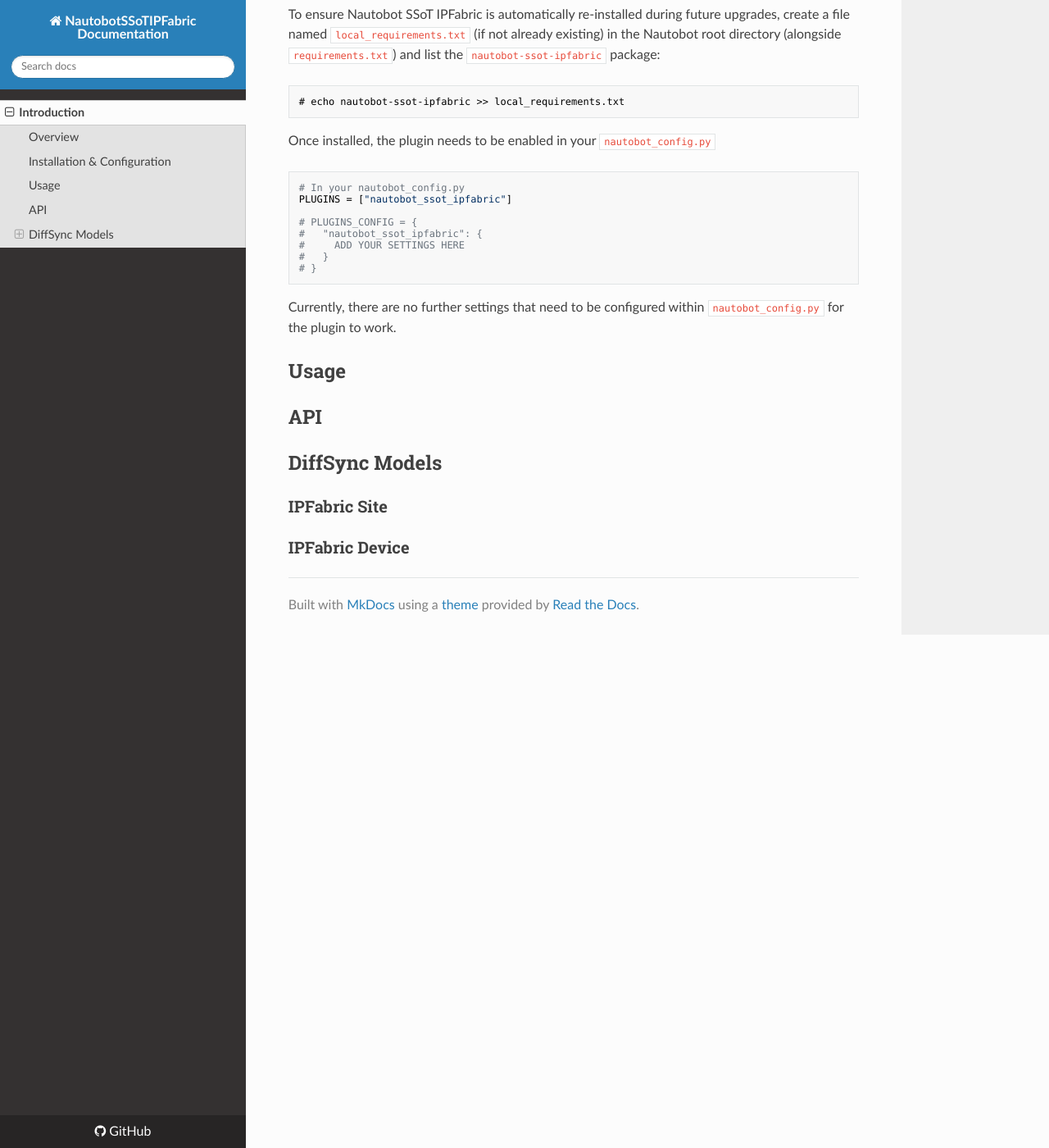
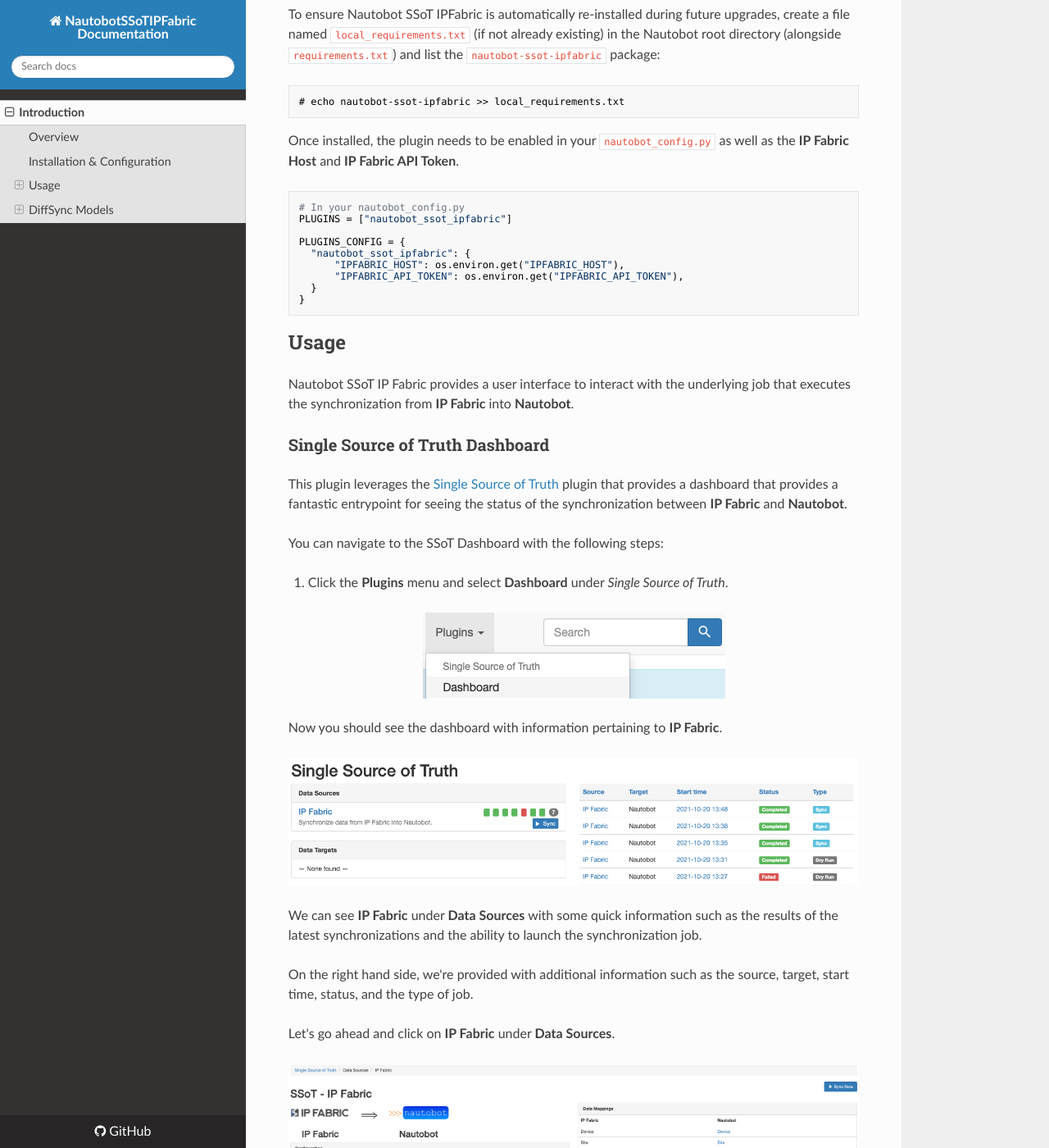
Before and after one commit to nautobot/nautobot-plugin-ssot-ipfabric, an MkDocs documentation site: the page built from docs/index.md, in a window 1280 px wide and 1400 px high, scrolled down 634 px. Shown: the whole window at 82% size. Built offline with MkDocs 1.6.1, drawn with Linux system fonts in a browser that asks for light colours; nearby versions of some CDN libraries; some of the changed text lies outside the part shown.

Commit message:
Update docs for existing models.

````diff
--- a/docs/index.md
+++ b/docs/index.md
@@ -27,27 +27,86 @@
 # echo nautobot-ssot-ipfabric >> local_requirements.txt
 ```
 
-Once installed, the plugin needs to be enabled in your `nautobot_config.py`
+Once installed, the plugin needs to be enabled in your `nautobot_config.py` as well as the **IP Fabric Host** and **IP Fabric API Token**.
 
 ```python
 # In your nautobot_config.py
 PLUGINS = ["nautobot_ssot_ipfabric"]
 
-# PLUGINS_CONFIG = {
-#   "nautobot_ssot_ipfabric": {
-#     ADD YOUR SETTINGS HERE
-#   }
-# }
+PLUGINS_CONFIG = {
+  "nautobot_ssot_ipfabric": {
+      "IPFABRIC_HOST": os.environ.get("IPFABRIC_HOST"),
+      "IPFABRIC_API_TOKEN": os.environ.get("IPFABRIC_API_TOKEN"),
+  }
+}
 ```
-
-Currently, there are no further settings that need to be configured within `nautobot_config.py` for the plugin to work.
 
 ## Usage
 
-## API
+Nautobot SSoT IP Fabric provides a user interface to interact with the underlying job that executes the synchronization from **IP Fabric** into **Nautobot**.
 
+### Single Source of Truth Dashboard
+
+This plugin leverages the [Single Source of Truth](https://github.com/nautobot/nautobot-plugin-ssot) plugin that provides a dashboard that provides a fantastic entrypoint for seeing the status of the synchronization between **IP Fabric** and **Nautobot**.
+
+You can navigate to the SSoT Dashboard with the following steps:
+
+1. Click the **Plugins** menu and select **Dashboard** under *Single Source of Truth*.
+
+![SSoT Dashboard Nav Menu](./images/nav_dashboard.png)
+
+Now you should see the dashboard with information pertaining to **IP Fabric**.
+
+![SSoT Dashboard](./images/dashboard.png)
+
+We can see **IP Fabric** under **Data Sources** with some quick information such as the results of the latest synchronizations and the ability to launch the synchronization job.
+
+On the right hand side, we're provided with additional information such as the source, target, start time, status, and the type of job.
+
+Let's go ahead and click on **IP Fabric** under **Data Sources**.
+
+![IPFabric Datasource](./images/ipfabric_datasource.png)
+
+Now we can see additional details as to which IP Fabric host we're syncing from and the models that get get mapped between the source and destination. We can also kick off sync job by clicking on **Sync Now**, but we will revisit that shortly.
+
+Below, the sync history is provided with more details of what happened during each synchronization job.
+
+![IPFabric Sync History](./images/ipfabric_sync_history.png)
+
+Now back to running the job. Let's click on **Sync Now**.
+
+![Sync Run](./images/ipfabric_sync_run.png)
+
+There are two options available.
+
+- **Debug**: Enables more verbose logging that can be useful for troubleshooting synchronization issues.
+- **Dry run**: This will only report the difference between the source and destination without synchronization.
+
+If interested to see the source code, click on **Source**.
+
+After a job is launched, you will be redirected to the job results page which will provide any logged messages during the synchronization.
+
+If you're interested in more details, click **SSoT Sync Details**.
+
+![Job Results](./images/job_results.png)
+
+You can then views the details of each object.
+
+![Sync Details](./images/sync_details.png)
 ## DiffSync Models
 
 ### IPFabric Site
 
+| IP Fabric (Source) | DiffSync Model | Nautobot (Destination) |
+| ------------------ | -------------- | ---------------------- |
+| siteName           | Location.name  | Site                   |
+
 ### IPFabric Device
+
+| IP Fabric (Source) | DiffSync Model       | Nautobot (Destination) |
+| ------------------ | -------------------- | ---------------------- |
+| hostname           | Device.name          | Device.name            |
+| siteName           | Device.location_name | Device.site            |
+| vendor             | Device.vendor        | Device.manufacturer    |
+| model              | Device.model         | Device.device_type     |
+| sn                 | Device.serial_number | Device.serial          |
--- a/nautobot_ssot_ipfabric/__init__.py
+++ b/nautobot_ssot_ipfabric/__init__.py
@@ -20,7 +20,7 @@
     author = "Network to Code, LLC"
     description = "Nautobot SSoT IPFabric."
     base_url = "ssot-ipfabric"
-    required_settings = []
+    required_settings = ["IPFABRIC_HOST", "IPFABRIC_API_TOKEN"]
     min_version = "1.1.0"
     max_version = "1.9999"
     default_settings = {}
````
Also changed, not shown: README.md (+2 -38 lines), docs/images/dashboard.png (added), docs/images/ipfabric_datasource.png (added), docs/images/ipfabric_sync_history.png (added), docs/images/ipfabric_sync_run.png (added), docs/images/job_results.png (added), docs/images/nav_dashboard.png (added), docs/images/sync_details.png (added).
